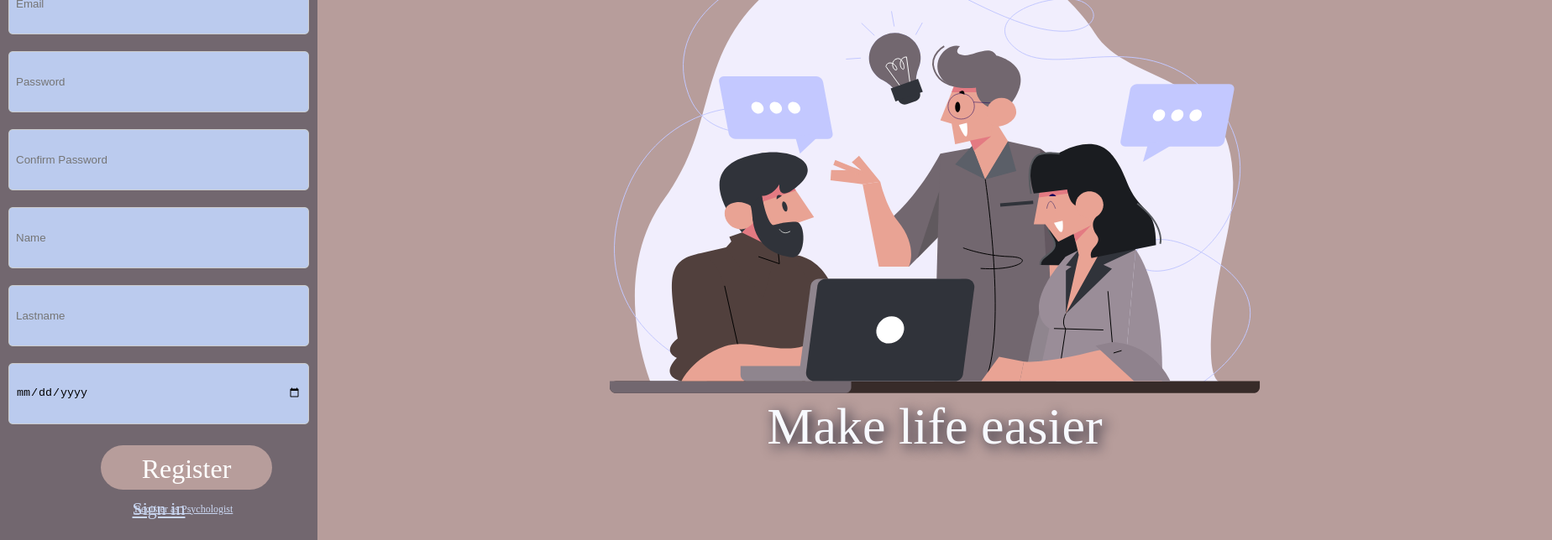
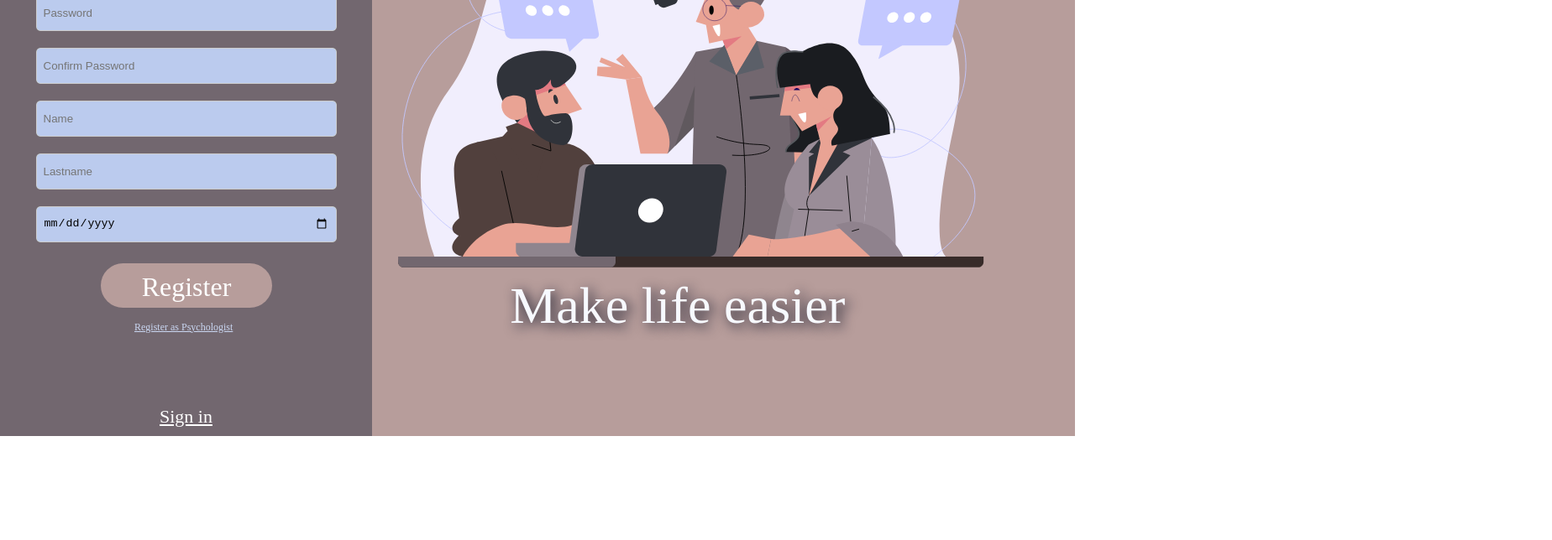
Before and after one commit to IRyLeXI/frontReact, a React (Create React App) app: page /register in a window 1280 px wide. Shown: the part 280-924 px from the top of the page at 84% size, 1848 px wide, since content can reach past the window. After the commit the page ends 800 px from the top, so only its background shows below. Built offline with nearby package versions, Linux system fonts and the light colour scheme; no server answers.

Commit message:
added reg as psyhologist

```diff
--- a/src/Pages/Register/Register.css
+++ b/src/Pages/Register/Register.css
@@ -4,64 +4,102 @@
 }
 
 .RegisterPanel {
-    width: 443px;
-    height: 1024px;
+    max-width: 443px;
+    width: 90%;
+    height: 100vh;
     background: #72676F;
     display: flex;
     flex-direction: column;
     align-items: center;
     justify-content: center;
     text-align: center;
+    position: relative;
+}
 
-}
-.loginText{
-
+.loginText {
     flex-shrink: 0;
-    color: #CAD7F2;
-    text-align: center;
-    font-family: Kanit;
+    color: #FFF;
+    font-family: Outfit;
     font-size: 22px;
     font-style: normal;
     font-weight: 400;
     line-height: normal;
-    position: absolute; /* Встановіть position: absolute для тексту реєстрації */
-    bottom: -100px; /* Встановіть відстань внизу в 40 пікселів */
+    position: absolute;
+    left: 190px;
+    bottom: 10px;
+
+
+
+
 }
-
 
 .input1,
 .input2,
-.input3{
+.input3 {
     width: 340px;
-    height: 55px;
+    height: 25px;
     background: linear-gradient(0deg, #BBCBEE 0%, #BBCBEE 100%), linear-gradient(0deg, #C1E8FF 0%, #C1E8FF 100%), #41877E;
     margin: 10px;
 }
 
-
-
-
 .RegMainPanel {
-    width: 1470px;
-    height: 1024px;
-    flex-shrink: 0;
+    width: 100%;
+    height: 100vh;
     background: #B79D9B;
     display: flex;
-    flex-direction: column; /* Змінено на вертикальну орієнтацію */
+    flex-direction: column;
     align-items: center;
     justify-content: center;
+    position: relative; /* Додали позицію для коректного позиціонування тексту */
 }
+
 .mainImage2 {
-    width: 100%;
+    width: 90%;
+    max-width: 100%;
     height: auto;
+    display: block;
     position: relative;
+    margin-top: 20px;
+    margin-bottom: 20px; /* Змінив маржу для відступу від тексту */
 }
-.resumeLabel
-{
+.Regbutton2{
+    width: 400px;
+    height: 53px;
+    flex-shrink: 0;
+    color: #FFFFFF;
+    font-family: Outfit;
+    font-size: 32px;
+    font-style: normal;
+  margin-left: 20px;
+    font-weight: 400;
+    line-height: normal;
+    border-radius: 68px;
+    background: #B79D9B;
+    outline: #B79D9B;
+}
+.MainPanelText2 {
+    color: #F7F9FF;
+    text-shadow: 4px 4px 15px #090F23;
+    font-family: Kanit;
+    font-size: 62px;
+    font-style: normal;
+    font-weight: 400;
+
+    line-height: normal;
+    text-align: center; /* Додав вирівнювання тексту по центру */
+    margin-top: 25px;
+ margin-left: 290px;
+    top: 50%;
+    left: 50%;
+    transform: translate(-50%, -50%);
+}
+
+.resumeLabel {
     font-size: 20px;
     margin: 10px;
     color: #FFFFFF;
 }
+
 .Regbutton {
     width: 204px;
     height: 53px;
@@ -76,25 +114,10 @@
     border-radius: 68px;
     background: #B79D9B;
     outline: #B79D9B;
+}
 
-}
-.Regbutton2 {
-    width: 204px;
-    height: 53px;
-    flex-shrink: 0;
-    color: #FFFFFF;
-    font-family: Outfit;
-    font-size: 18px;
-    font-style: normal;
-    font-weight: 400;
-    line-height: normal;
-    border-radius: 68px;
-    background: #B79D9B;
-    outline: #B79D9B;
-    margin: 20px;
-}
-.registerText2
-{
+
+.registerText2 {
     flex-shrink: 0;
     color: #CAD7F2;
     text-align: center;
@@ -104,18 +127,5 @@
     font-weight: 400;
     line-height: normal;
     position: absolute;
-    left: 160px ;
-
+    left: 160px;
 }
-
-.MainPanelText2
-{
-    color: #F7F9FF;
-    text-align: center;
-    text-shadow: 4px 4px 15px #090F23;
-    font-family: Kanit;
-    font-size: 62px;
-    font-style: normal;
-    font-weight: 400;
-    line-height: normal;
-}
--- a/src/Pages/Register/Register.js
+++ b/src/Pages/Register/Register.js
@@ -99,9 +99,11 @@ function Register() {
                     <p className="passwordMismatch">
                         {passwordsMatch ? '' : 'Passwords do not match'}
                     </p>
+
                     <Link  className='registerText2' to="/register/psychologist">Register as Psychologist</Link>
+                    <Link  className="loginText" to="/login">Sign in</Link>
                 </div>
-                <Link  className="loginText" to="/login">Sign in</Link>
+
             </div>
             <div className="RegMainPanel">
                 <div>
--- a/src/Pages/Register/RegisterPsyhologist.js
+++ b/src/Pages/Register/RegisterPsyhologist.js
@@ -1,4 +1,4 @@
-import React, {useState} from 'react';
+import React, {useEffect, useState} from 'react';
 import {useNavigate, Link} from 'react-router-dom';
 import axios from 'axios';
 import styles from './Register.css';
@@ -13,24 +13,41 @@ function Register() {
     const [lastname, setLastname] = useState('');
     const [email, setEmail] = useState(''); // Додали стан для імейла
     const [resume, setresume] = useState('');
+    const [details, setdetails] = useState('');
+    const [birthday, setBirthday] = useState(''); // Додали стан для дати
+    const [jwt,setJwt] =useState(null)
     const handleRegister = async () => {
 
 
         if (password === password2) {
             try {
-                const response = await axios.post('http://localhost:8080/api/login/work', {
-                    username: username,
-                    email: email,
-                    name: name, // Додали поле для імені
-                    lastname: lastname, // Додали поле для прізвища
-                    password: password,
-                    resume: resume
-                });
-                if (response.status === 200) {
-                    navigate('/main');
-                } else {
+                  console.log(username,email,name,lastname,password,birthday,details)
+                    const createResponse= await axios.post(`https://localhost:7224/api/Account/Register`,
+                        {
+                            username: username,
+                            email: email,
+                            firstname: name,
+                            lastname: lastname,
+                            password: password,
+                            birthday: birthday,
+                            avatar:"https://upload.wikimedia.org/wikipedia/commons/thumb/1/12/User_icon_2.svg/1200px-User_icon_2.svg.png"
+
+                        })
+                if (createResponse.status === 200) {
+                    const jwtToken = createResponse.data.jwtToken;
+                    setJwt(jwtToken);
+
+                    const  RefreshToken=createResponse.data.refreshToken;
+                    localStorage.setItem('jwtToken', jwtToken);
+                    localStorage.setItem('refreshToken', RefreshToken);// Зберігаємо JWT у localStorage
+
+                }
+                else {
                     console.error('Помилка авторизації');
                 }
+
+
+
             } catch (error) {
                 console.error('Помилка відправлення запиту:', error.message);
             }
@@ -38,6 +55,37 @@ function Register() {
             setPasswordsMatch(false);
         }
     }
+
+     useEffect( () => {
+
+         const fetchData =async () => {
+             if (jwt != null) {
+                 const formData = new FormData();
+                 formData.append('description', details);
+                 formData.append('resume', resume);
+
+                 const response = await axios.post(
+                     'https://localhost:7224/api/Account/PsychologistConfirm',
+                     formData,
+                     {
+                         headers: {
+                             Authorization: `Bearer ${jwt}`,
+                             'Content-Type': 'multipart/form-data',
+                         },
+                     }
+                 );
+
+                 if (response.status === 200) {
+                     navigate('/main');
+                 } else {
+                     console.error('Помилка авторизації');
+                 }
+             }
+         }
+         fetchData();
+
+
+     },[jwt])
 
     return (
         <div className="RegisterPage">
@@ -81,13 +129,25 @@ function Register() {
                         placeholder="Lastname"
                         onChange={(e) => setLastname(e.target.value)}
                     />
+                    <input
+                        className="input1"
+                        value={details}
+                        placeholder="resumeDetails"
+                        onChange={(e) => setdetails(e.target.value)}
+                    />
+                    <input
+                        className="input1"
+                        type="date"
+                        value={birthday}
+                        onChange={(e) => setBirthday(e.target.value)}
+                    />
                     <div className="resumeInputContainer">
                         <label className="resumeLabel" htmlFor="resumeInput">
                             Resume:
                         </label>
                         <input
                             id="resumeInput"
-                            onChange={(e) => setresume(e.target.value)}
+                            onChange={(e) => setresume(e.target.files[0])}
                             type="file"
                         />
                     </div>
--- a/src/Pages/login/Login.css
+++ b/src/Pages/login/Login.css
@@ -1,33 +1,32 @@
 .loginPage {
     display: flex;
-
+    justify-content: center;
+    align-items: center;
 }
 
 .loginPanel {
-    width: 443px;
-    height: 1024px;
-
+    max-width: 443px;
+    width: 90%; /* Змінив ширину на відсоток для адаптивності */
+    height: 100vh;
     background: #44576D;
     display: flex;
     flex-direction: column;
     align-items: center;
     justify-content: center;
     text-align: center;
-
+    position: relative; /* Додав позицію для registerText */
 }
-
 
 .input1,
 .input2 {
-    width: 340px;
+    width: 90%; /* Змінив ширину на відсоток для адаптивності */
+    max-width: 340px;
     height: 55px;
     background: linear-gradient(0deg, #BBCBEE 0%, #BBCBEE 100%), linear-gradient(0deg, #C1E8FF 0%, #C1E8FF 100%), #41877E;
     margin: 10px;
 }
 
 .registerText {
-
-
     flex-shrink: 0;
     color: #FFF;
     font-family: Outfit;
@@ -35,41 +34,43 @@
     font-style: normal;
     font-weight: 400;
     line-height: normal;
-    position: absolute; /* Встановіть position: absolute для тексту реєстрації */
-    bottom: -100px; /* Встановіть відстань внизу в 40 пікселів */
+    position: absolute;
+    bottom: 10px;
 }
 
-
 .MainPanel {
-    width: 1470px;
-    height: 1024px;
-    flex-shrink: 0;
+    width: 100%; /* Змінив ширину на відсоток для адаптивності */
+    height: 100vh;
     background: #1E3F52;
     display: flex;
-    flex-direction: column; /* Змінено на вертикальну орієнтацію */
+    flex-direction: column;
+    justify-content: center;
     align-items: center;
-    justify-content: center;
+    overflow: hidden; /* Додана властивість */
+
 }
 
-
-.button {width: 204px;
+.button {
+    width: 204px;
     height: 53px;
     flex-shrink: 0;
     color: #D2D2D2;
+    margin-left: 115px;
     font-family: Outfit;
     font-size: 32px;
-    margin-left: 110px;
+    margin-top: 10px; /* Змінив маржу для відступу від текстових полів */
     font-style: normal;
     font-weight: 400;
     line-height: normal;
     border-radius: 68px;
     background: #162F3E;
 }
-    .mainPanelText
-    {
-        width: 585px;
-        height: 139px;
-        flex-shrink: 0;
+
+.mainPanelText {
+    max-width: 585px;
+    width: 90%; /* Змінив ширину на відсоток для адаптивності */
+    height: auto; /* Змінив на автоматичну висоту */
+    margin-top: 20px; /* Змінив маржу для відступу від кнопки */
     color: #F7F9FF;
     text-align: center;
     text-shadow: 4px 4px 15px #090F23;
@@ -79,8 +80,15 @@
     font-weight: 400;
     line-height: normal;
 }
+
 .mainImage {
-    width: 55%;
+    width: 90%; /* Змінив ширину на відсоток для адаптивності */
+    max-width: 100%; /* або встановіть конкретний розмір */
+    height: auto; /* збереження співвідношення сторін */
+    display: block; /* для коректного відображення */
     height: auto;
+    margin-left: 30%;
     position: relative;
+    margin-top: 20px; /* Змінив маржу для відступу від тексту */
+    margin-bottom: 0px; /* Змінив маржу для відступу від краю блоку */
 }
--- a/src/Pages/login/Login.js
+++ b/src/Pages/login/Login.js
@@ -64,6 +64,7 @@ function Login() {
             <div className="MainPanel">
                 <div className="mainImage">
                     <img src="/svg%20img2.svg" alt="SVG" />
+
                 </div>
                 <div className="mainPanelText">Make life easier</div>
             </div>
--- a/src/index.js
+++ b/src/index.js
@@ -4,6 +4,7 @@ import AppRouter from './AppRouter';
 import './index.css';
 
 ReactDOM.render(
+
     <React.StrictMode>
         <AppRouter />
     </React.StrictMode>,
```
Lines whose indentation alone changed are shown as unchanged.
